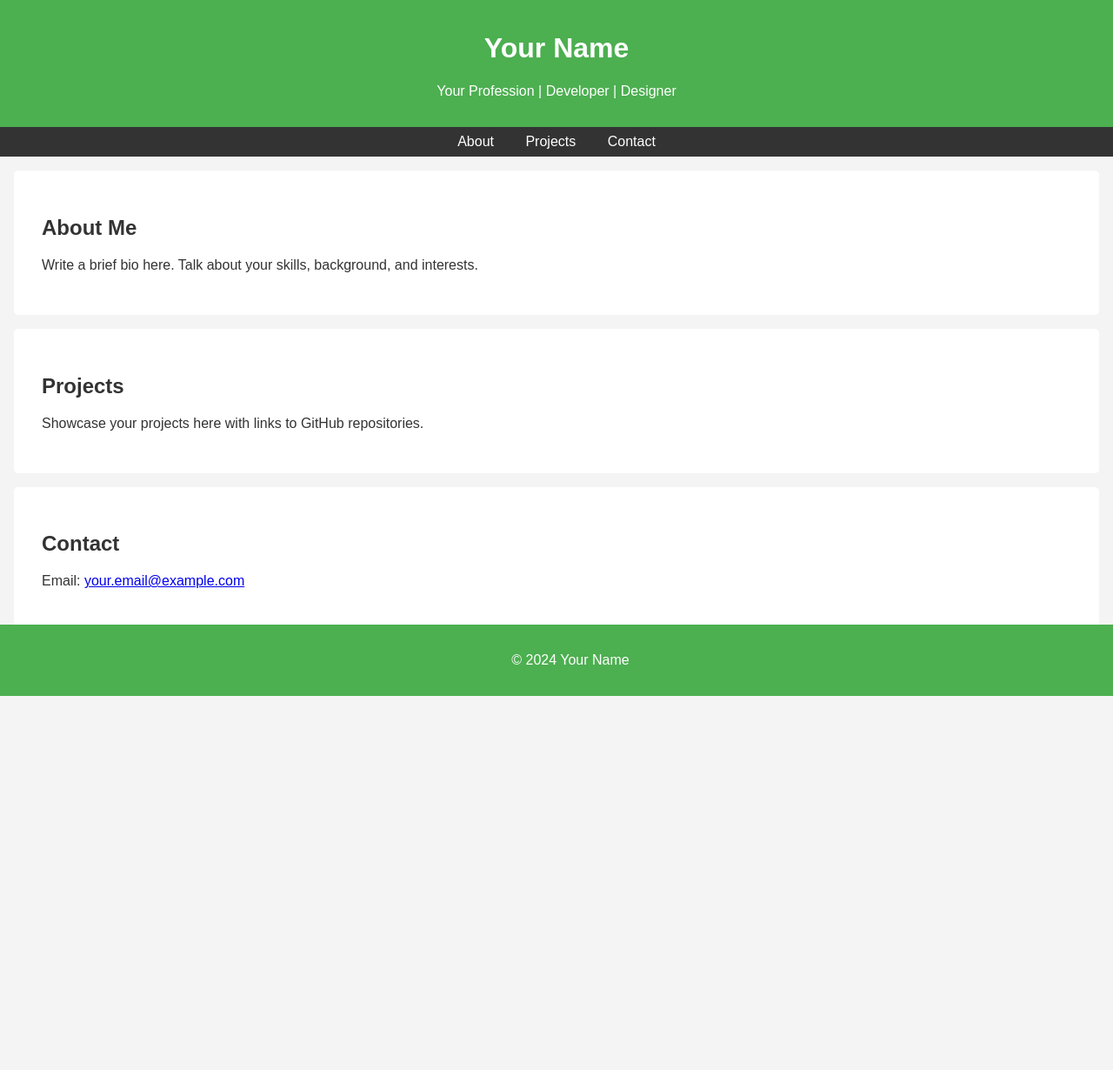
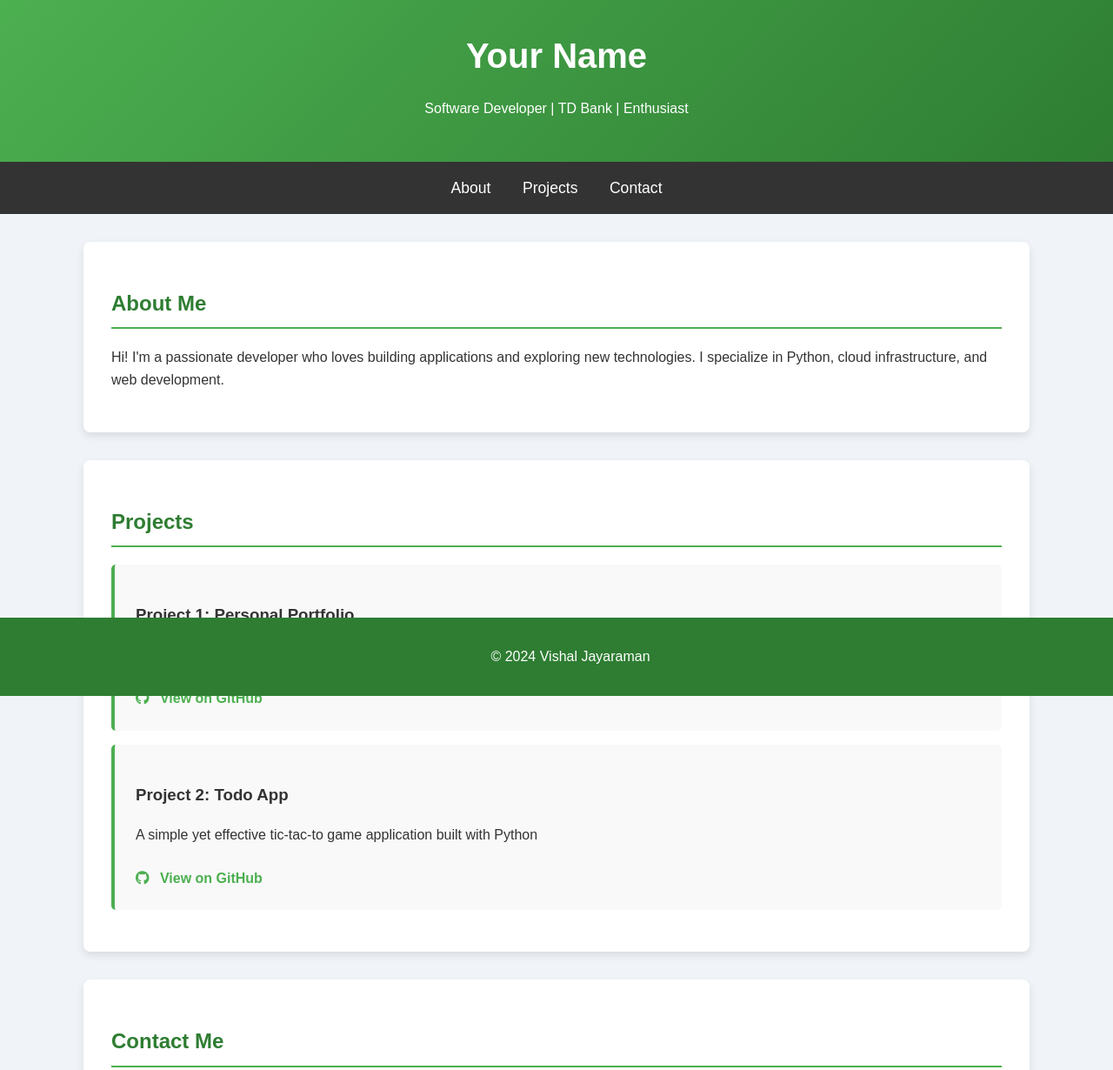
Before and after one commit to Vishaljayaraman/Vishaljayaraman.github.io, a plain HTML site: page index.html in a window 1280 px wide. Shown: the top 1230 px of the page at 87% size. Before the commit the page ends 800 px from the top, so only its background shows below. Drawn offline with Linux system fonts and the light colour scheme.

Commit message:
Second commit

```diff
--- a/index.html
+++ b/index.html
@@ -5,31 +5,57 @@
     <meta name="viewport" content="width=device-width, initial-scale=1.0">
     <title>Your Name | Portfolio</title>
     <link rel="stylesheet" href="style.css">
+    <script defer src="script.js"></script>
+    <link rel="stylesheet" href="https://cdnjs.cloudflare.com/ajax/libs/font-awesome/6.5.1/css/all.min.css">
 </head>
 <body>
     <header>
         <h1>Your Name</h1>
-        <p>Your Profession | Developer | Designer</p>
+        <p>Software Developer | TD Bank | Enthusiast</p>
     </header>
+
     <nav>
         <a href="#about">About</a>
         <a href="#projects">Projects</a>
         <a href="#contact">Contact</a>
     </nav>
+
     <section id="about">
         <h2>About Me</h2>
-        <p>Write a brief bio here. Talk about your skills, background, and interests.</p>
+        <p>Hi! I'm a passionate developer who loves building applications and exploring new technologies. I specialize in Python, cloud infrastructure, and web development.</p>
     </section>
+
     <section id="projects">
         <h2>Projects</h2>
-        <p>Showcase your projects here with links to GitHub repositories.</p>
+        <div class="project-card">
+            <h3>Project 1: Personal Portfolio</h3>
+            <p>A sleek, responsive portfolio website to showcase my work.</p>
+            <a href="https://github.com/Vishaljayaraman/Vishaljayaraman.github.io" target="_blank">
+                <i class="fab fa-github"></i> View on GitHub
+            </a>
+        </div>
+
+        <div class="project-card">
+            <h3>Project 2: Todo App</h3>
+            <p>A simple yet effective tic-tac-to game application built with Python </p>
+            <a href="https://github.com/Vishaljayaraman/-TicTacToe" target="_blank">
+                <i class="fab fa-github"></i> View on GitHub
+            </a>
+        </div>
     </section>
+
     <section id="contact">
-        <h2>Contact</h2>
-        <p>Email: <a href="mailto:your.email@example.com">your.email@example.com</a></p>
+        <h2>Contact Me</h2>
+        <p>Email: <a href="mailto:jvishal373@example.com">your.email@example.com</a></p>
+        <p>
+            Connect with me:
+            <a href="https://www.linkedin.com/in/vishal-jayaraman-93a9b8117/" target="_blank"><i class="fab fa-linkedin"></i></a>
+            <a href="https://github.com/Vishaljayaraman" target="_blank"><i class="fab fa-github"></i></a>
+        </p>
     </section>
+
     <footer>
-        <p>&copy; 2024 Your Name</p>
+        <p>&copy; 2024 Vishal Jayaraman</p>
     </footer>
 </body>
 </html>
--- a/script.js
+++ b/script.js
@@ -1,2 +1,8 @@
-<script src="script.js"></script>
-console.log("Welcome to my portfolio!");
+document.addEventListener('DOMContentLoaded', () => {
+    console.log("Welcome to my portfolio!");
+
+    // Add a simple greeting alert
+    setTimeout(() => {
+        alert("Hello! Thanks for visiting my portfolio.");
+    }, 1000);
+});
--- a/style.css
+++ b/style.css
@@ -1,43 +1,114 @@
+/* General Styles */
 body {
-    font-family: Arial, sans-serif;
+    font-family: 'Arial', sans-serif;
     margin: 0;
     padding: 0;
-    background-color: #f4f4f4;
+    background-color: #f0f4f8;
     color: #333;
+    line-height: 1.6;
 }
 
 header {
-    background-color: #4CAF50;
+    background: linear-gradient(135deg, #4CAF50, #2E7D32);
     color: white;
-    padding: 1rem;
     text-align: center;
+    padding: 2rem 0;
+    animation: fadeInDown 1s ease-out;
+}
+
+header h1 {
+    margin: 0;
+    font-size: 2.5rem;
 }
 
 nav {
+    background-color: #333;
+    padding: 1rem;
     text-align: center;
-    background-color: #333;
-    padding: 0.5rem;
 }
 
 nav a {
     color: white;
     text-decoration: none;
     margin: 0 1rem;
+    font-size: 1.1rem;
+    transition: color 0.3s;
+}
+
+nav a:hover {
+    color: #4CAF50;
 }
 
 section {
     padding: 2rem;
-    margin: 1rem;
+    margin: 2rem auto;
+    width: 80%;
     background: white;
+    border-radius: 8px;
+    box-shadow: 0 4px 10px rgba(0, 0, 0, 0.1);
+    animation: fadeInUp 1s ease-out;
+}
+
+h2 {
+    border-bottom: 2px solid #4CAF50;
+    padding-bottom: 0.5rem;
+    color: #2E7D32;
+}
+
+.project-card {
+    background: #f9f9f9;
+    padding: 1.5rem;
+    margin: 1rem 0;
+    border-left: 4px solid #4CAF50;
     border-radius: 5px;
+    transition: transform 0.3s;
+}
+
+.project-card:hover {
+    transform: scale(1.02);
+}
+
+.project-card a {
+    display: inline-block;
+    margin-top: 0.5rem;
+    text-decoration: none;
+    color: #4CAF50;
+    font-weight: bold;
+}
+
+.project-card a i {
+    margin-right: 0.5rem;
 }
 
 footer {
     text-align: center;
     padding: 1rem;
-    background-color: #4CAF50;
+    background-color: #2E7D32;
     color: white;
     position: fixed;
     bottom: 0;
     width: 100%;
 }
+
+/* Animations */
+@keyframes fadeInDown {
+    from {
+        opacity: 0;
+        transform: translateY(-50px);
+    }
+    to {
+        opacity: 1;
+        transform: translateY(0);
+    }
+}
+
+@keyframes fadeInUp {
+    from {
+        opacity: 0;
+        transform: translateY(50px);
+    }
+    to {
+        opacity: 1;
+        transform: translateY(0);
+    }
+}
```
